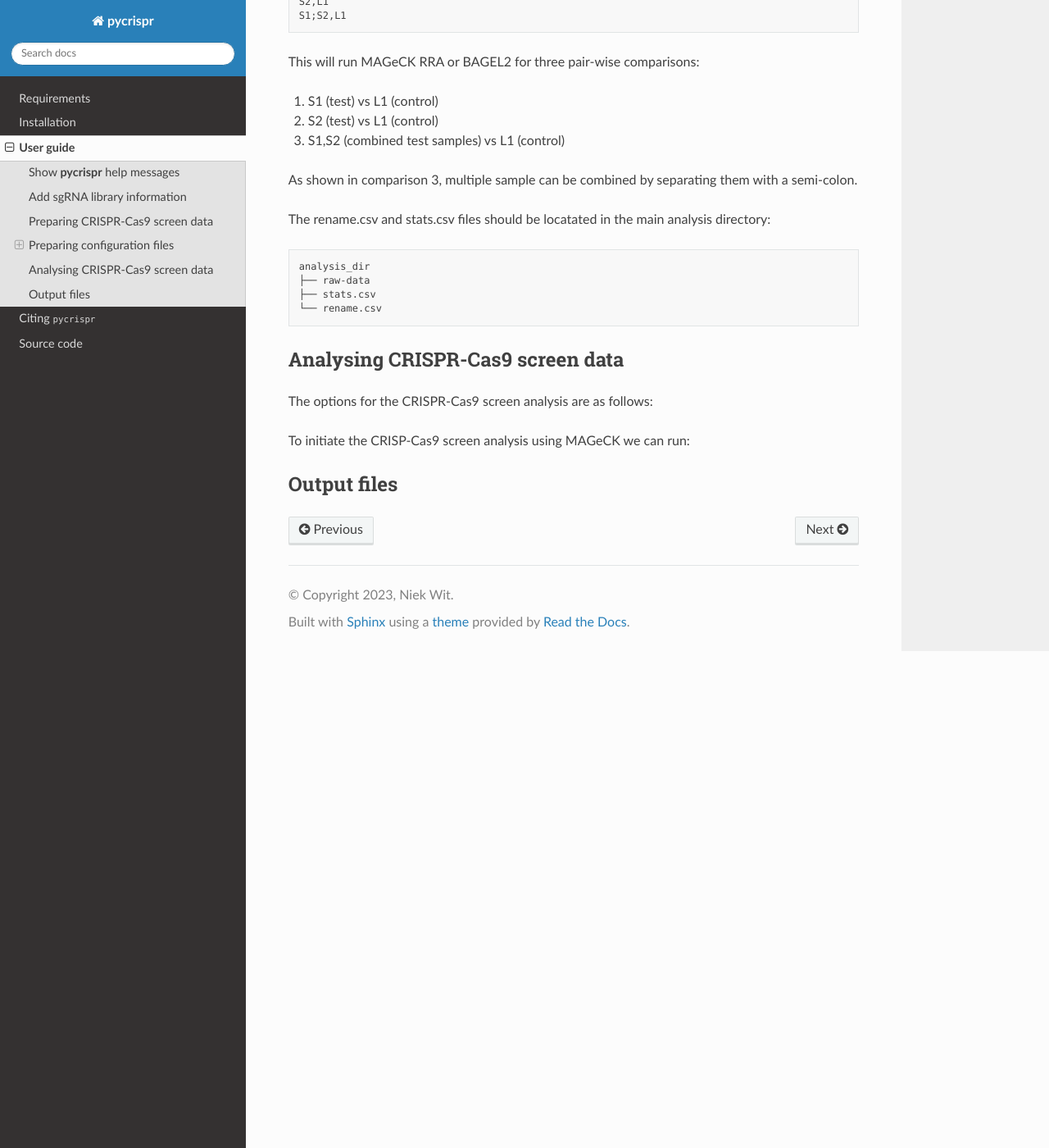
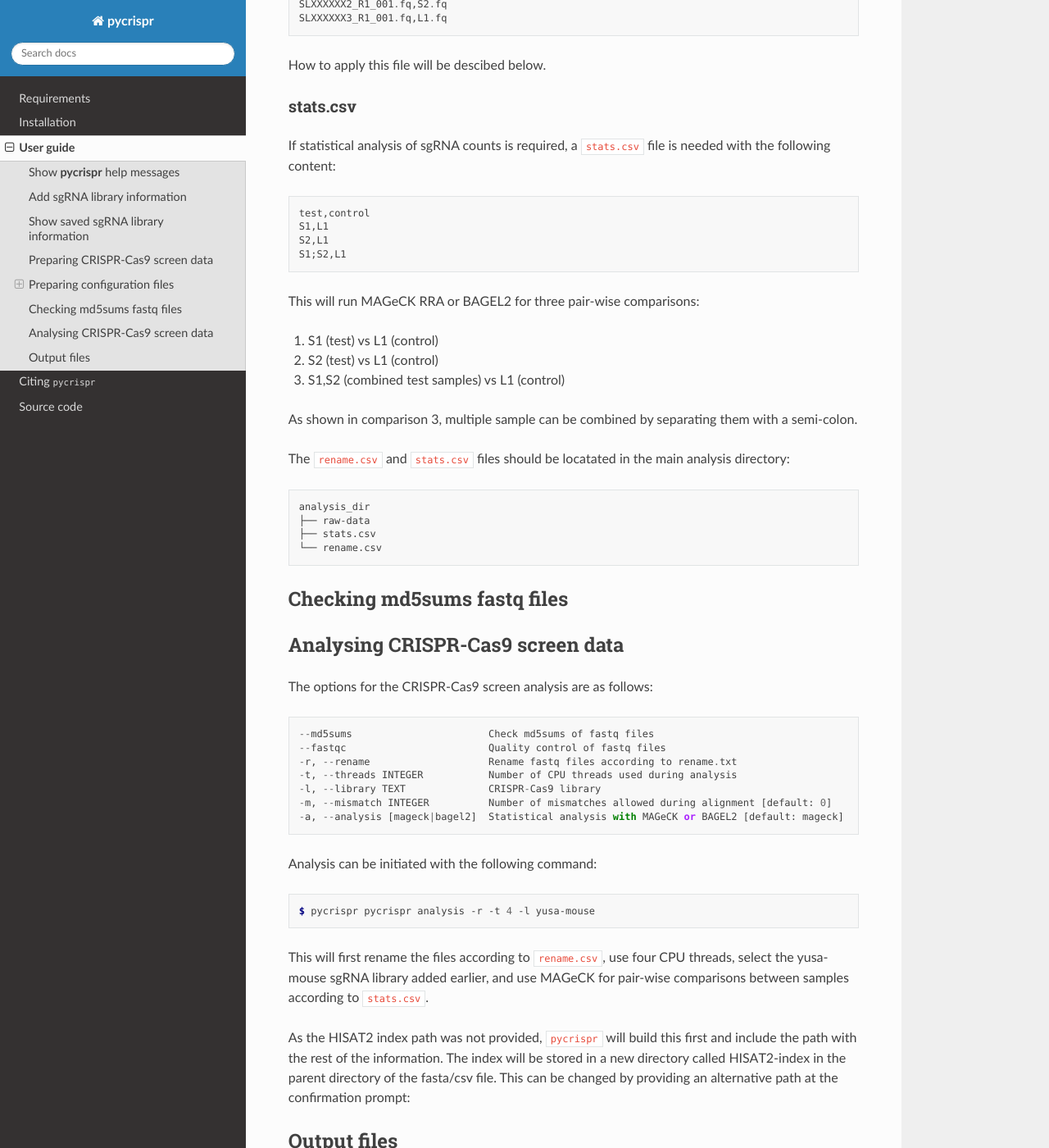
Before and after one commit to niekwit/pycrispr, a Sphinx documentation site: the page built from docs/source/userguide.rst, in a window 1280 px wide and 1400 px high, scrolled down 2312 px. Shown: the whole window at 82% size. Built offline with Sphinx 7.4.7 and the Read the Docs theme 2.0.0, drawn with Linux system fonts in a browser that asks for light colours; some of the changed text lies outside the part shown.

Commit message:
updated documentation

```diff
--- a/docs/source/index.rst
+++ b/docs/source/index.rst
@@ -1,5 +1,9 @@
 .. pycrispr documentation master file, created by
    sphinx-quickstart on Sat Jan 28 16:10:33 2023.
+
+.. image:: https://readthedocs.org/projects/pycrispr/badge/?version=latest
+    :target: https://pycrispr.readthedocs.io/en/latest/?badge=latest
+    :alt: Documentation Status
 
 pycrispr
 ====================================
--- a/docs/source/userguide.rst
+++ b/docs/source/userguide.rst
@@ -19,7 +19,6 @@
      analysis   Run CRISPR-Cas9 screen analysis pipeline
      version    Report the current build and version number
 
-
 This shows all available functionalities, which also have their own help messages, for example:
 
 .. code-block:: console
@@ -36,7 +35,6 @@
      --sg-length INTEGER  sgRNA length  [required]
      --help               Show this message and exit.
 
-
 Add sgRNA library information
 ------------------------------------
 Before using ``pycrispr``, information about the sgRNA library needs to be added:
@@ -46,7 +44,6 @@
 3. Fasta file that contains the sgRNA names and sequences (if available, otherwise none)
 4. CSV file with two columns: sgRNA name and sgRNA sequence
 
-
 This can be done with the following command:
 
 .. code-block:: console
@@ -54,6 +51,21 @@
    $ pycrispr add-lib --name yusa-mouse --index none --fasta /path/to/fasta.fa --csv none --sg-length 20
 
 This will add an sgRNA library called `yusa-mouse <https://www.addgene.org/pooled-library/yusa-crispr-knockout-mouse-v2/>`_, with no HISAT2 index available, a path to the sgRNA library fasta file, and no path to a CSV file that contains sgRNA names and sequences. ``pycrispr`` can now be used to analyse data with this sgRNA library. If no path to a pre-existing HISAT2 index is given, it will be build from the fasta file, or CSV file, which is first converted to a fasta file. The index path will be stored automatically. Adding an sgRNA library will only have to be done once.
+
+Show saved sgRNA library information
+------------------------------------
+To see which sgRNA libraries have been added to ``pycrispr``, run:
+
+.. code-block:: console
+
+   $ pycrispr show-libs
+
+   The following sgRNA libraries are available:
+   yusa-mouse:
+     csv: none
+     fasta: /home/user/Documents/fasta/yusa-mouse.fasta
+     index: none
+     sg_length: 20
 
 Preparing CRISPR-Cas9 screen data
 ------------------------------------
@@ -73,19 +85,18 @@
 ------------------------------------
 rename.csv (optional)
 ~~~~~~~~~~~~~~~~~~~~~~~~~~~~~~~~~~~~
-Depending on the NGS platform, fastq files can have very long file names, and as ``pycrispr`` uses the basename of a file as its sample name, it is advised to rename your fastq files prior to analysis. The existing and new files names can be included in a csv file as follows::
+Depending on the NGS platform, fastq files can have very long file names, and as ``pycrispr`` uses the basename of a file as its sample name, it is advised to rename your fastq files prior to analysis. The existing and new files names can be included in a csv file called ``rename.csv`` as follows::
 
 	existing,new
 	SLXXXXXX1_R1_001.fq,S1.fq
 	SLXXXXXX2_R1_001.fq,S2.fq
 	SLXXXXXX3_R1_001.fq,L1.fq
 
-
 How to apply this file will be descibed below.
 
 stats.csv
 ~~~~~~~~~~~~~~~~~~~~~~~~~~~~~~~~~~~~
-If statistical analysis of sgRNA counts is required, a stats.csv file is needed with the following content::
+If statistical analysis of sgRNA counts is required, a ``stats.csv`` file is needed with the following content::
 
 	test,control
 	S1,L1
@@ -102,27 +113,40 @@
 
 As shown in comparison 3, multiple sample can be combined by separating them with a semi-colon.
 
-The rename.csv and stats.csv files should be locatated in the main analysis directory::
+The ``rename.csv`` and ``stats.csv`` files should be locatated in the main analysis directory::
 
 	analysis_dir
 	├── raw-data
 	├── stats.csv
 	└── rename.csv
 
-
-Analysing CRISPR-Cas9 screen data
+Checking md5sums fastq files
 ------------------------------------
-The options for the CRISPR-Cas9 screen analysis are as follows:
 
 
 
 
+Analysing CRISPR-Cas9 screen data
+------------------------------------
+The options for the CRISPR-Cas9 screen analysis are as follows::
 
+	  --md5sums                       Check md5sums of fastq files
+	  --fastqc                        Quality control of fastq files
+	  -r, --rename                    Rename fastq files according to rename.txt
+	  -t, --threads INTEGER           Number of CPU threads used during analysis
+	  -l, --library TEXT              CRISPR-Cas9 library
+	  -m, --mismatch INTEGER          Number of mismatches allowed during alignment [default: 0]
+	  -a, --analysis [mageck|bagel2]  Statistical analysis with MAGeCK or BAGEL2 [default: mageck]
 
+Analysis can be initiated with the following command:
 
-To initiate the CRISP-Cas9 screen analysis using MAGeCK we can run:
+.. code-block:: console
 
+   $ pycrispr pycrispr analysis -r -t 4 -l yusa-mouse
 
+This will first rename the files according to ``rename.csv``, use four CPU threads, select the yusa-mouse sgRNA library added earlier, and use MAGeCK for pair-wise comparisons between samples according to ``stats.csv``.
+
+As the HISAT2 index path was not provided, ``pycrispr`` will build this first and include the path with the rest of the information. The index will be stored in a new directory called HISAT2-index in the parent directory of the fasta/csv file. This can be changed by providing an alternative path at the confirmation prompt:
 
 
 
```
